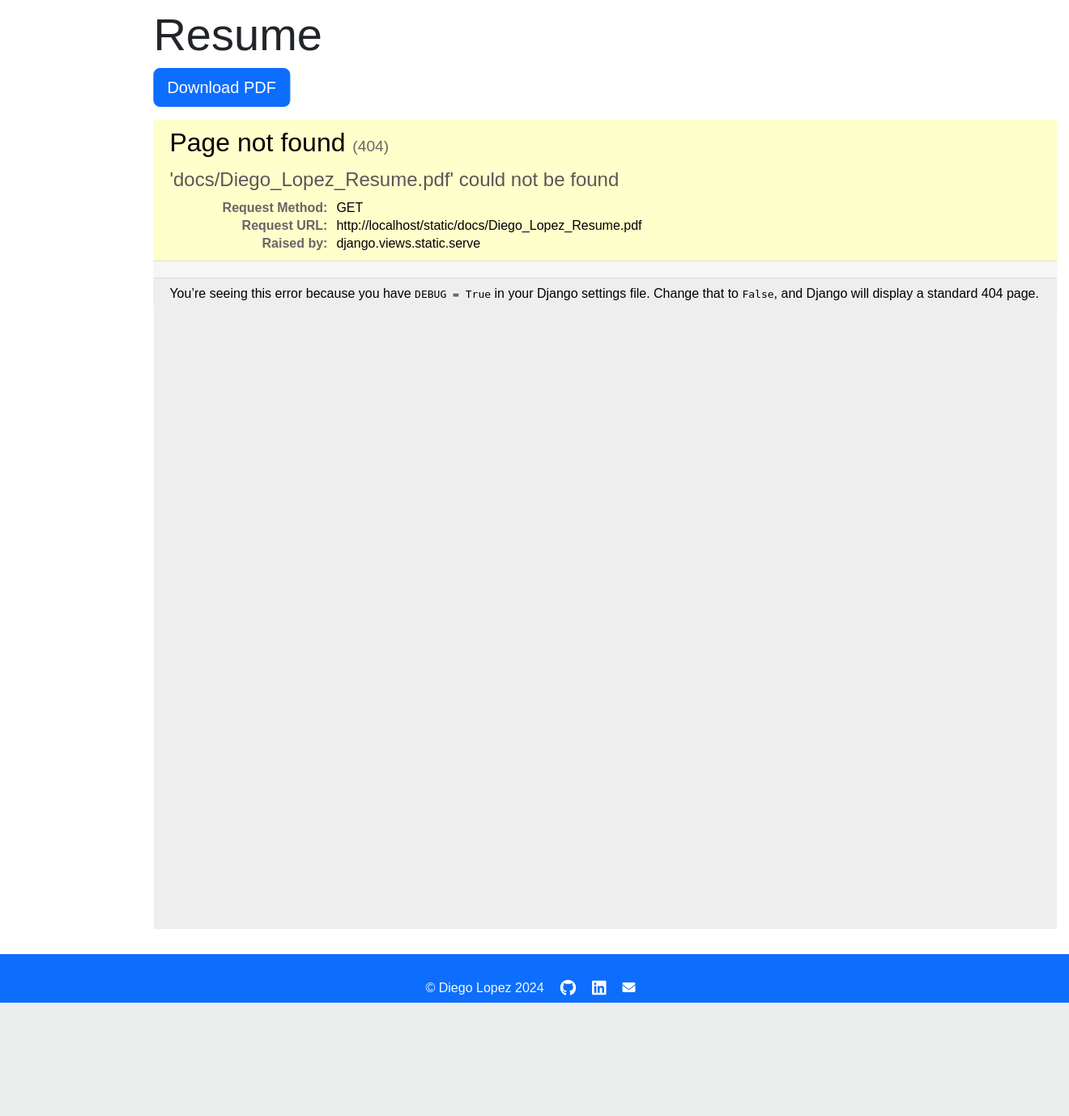
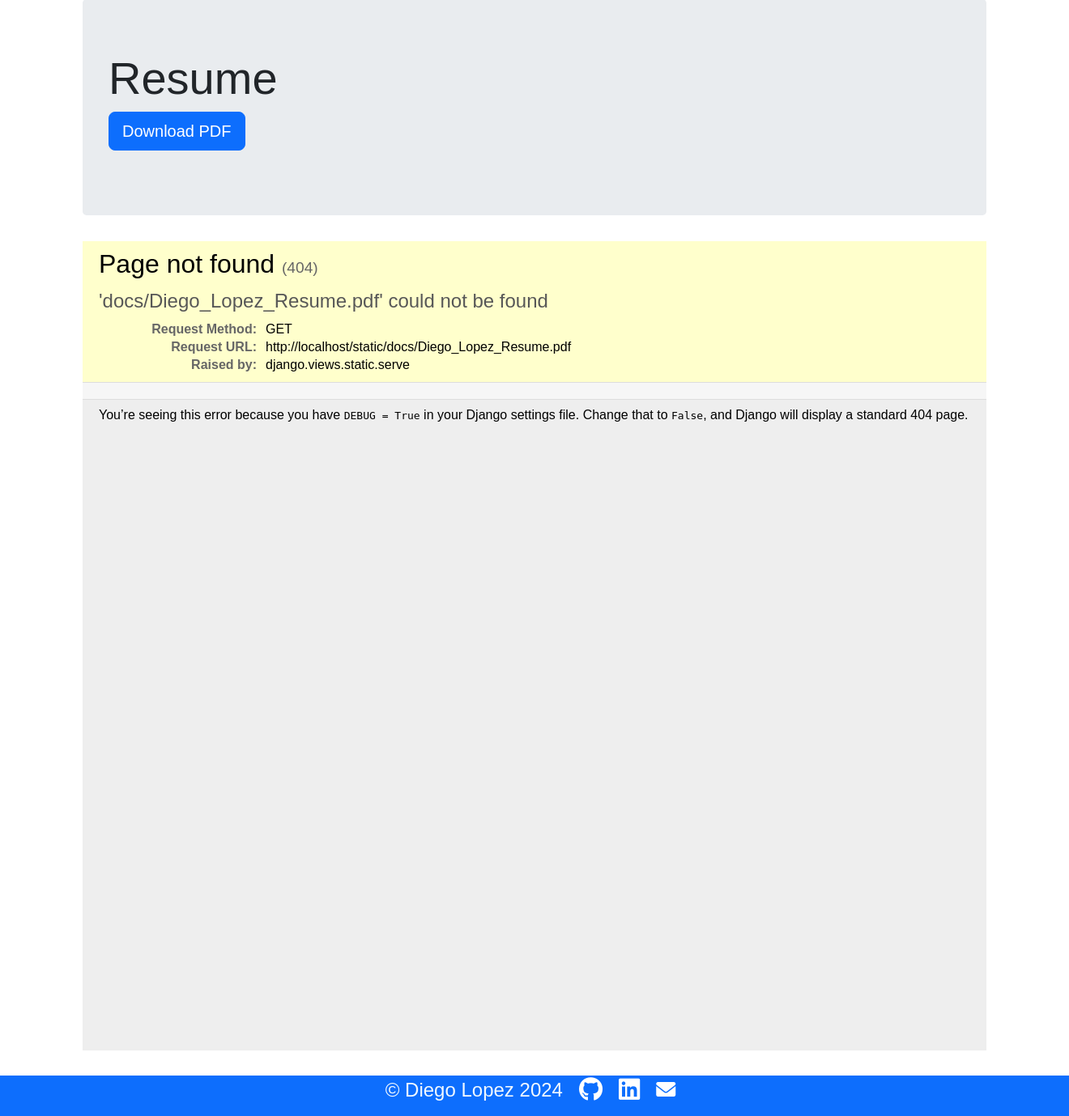
Before and after one commit to DiegoLHendrix/diego-portfolio, a Django app: page /resume/ in a window 1320 px wide. Shown: the part 56-1435 px from the top of the page at 81% size. Before the commit the page ends 1295 px from the top, so only its background shows below. Run offline with Django 5.2, Linux system fonts and the light colour scheme; some libraries are stand-ins or nearby versions.

Commit message:
Format cleaning

```diff
--- a/pages/static/portfoliov2/resume.css
+++ /dev/null
@@ -1,21 +0,0 @@
-* {
-    margin: 0;
-    padding: 0;
-    box-sizing: border-box;
-    font-family: Poppins, sans-serif;
-    scroll-behavior: smooth;
-}
-
-body {
-    overflow: auto;
-}
-
-/* Center header and button */
-.jumbotron {
-    transform: translate(15%);
-}
-
-/* Center pdf */
-iframe {
-    transform: translate(15%);
-}
--- a/pages/static/portfoliov2/site.css
+++ b/pages/static/portfoliov2/site.css
@@ -1,12 +1,27 @@
+* {
+    margin: 0;
+    padding: 0;
+    box-sizing: border-box;
+    font-family: Poppins, sans-serif;
+    scroll-behavior: smooth;
+}
+
+body {
+    overflow-y: auto;
+    /* overflow-x: hidden; */
+}
+
+h1 {
+    font-size: 50px;
+}
+
 .container {
-    margin-left: 10px;
-    margin-top:65px;
+    margin-top: 55px;
     min-height: 100vh;
 }
 
 footer {
-    padding: 30px 0;
-    font-size: 1rem;
+    font-size: 1.5rem;
     height: 50px;
     color: aliceblue;
 }
--- a/pages/templates/base/base.html
+++ b/pages/templates/base/base.html
@@ -2,14 +2,22 @@
 <html lang="en">
   <head>
     <meta charset="UTF-8">
-    <meta name="viewport" content="width=device-width, initial-scale=1.0">
+    <meta name="viewport" content="width=device-width, initial-scale=1, shrink-to-fit=no">
     <title>{% block title %}Diego Lopez Portfolio{% endblock %}</title>
     <!-- Optionally include Bootstrap CSS -->
-    <link href="https://cdn.jsdelivr.net/npm/bootstrap@5.3.3/dist/css/bootstrap.min.css" rel="stylesheet">
+    {% load static %}
     <!-- FontAwesome for GitHub icon -->
     <link href="https://cdnjs.cloudflare.com/ajax/libs/font-awesome/6.0.0-beta3/css/all.min.css" rel="stylesheet">
-    {% load static %}
     <link rel="stylesheet" href="{% static 'portfoliov2/site.css' %}" />
+
+    <!-- Include Bootstrap CSS -->
+    <link rel="stylesheet" href="https://stackpath.bootstrapcdn.com/bootstrap/4.5.2/css/bootstrap.min.css">
+    <link href="https://cdn.jsdelivr.net/npm/bootstrap@5.3.3/dist/css/bootstrap.min.css" rel="stylesheet">
+
+    <!-- Include jQuery, Popper.js, and Bootstrap JS -->
+    <script src="https://code.jquery.com/jquery-3.5.1.slim.min.js"></script>
+    <script src="https://cdn.jsdelivr.net/npm/@popperjs/core@2.9.2/dist/umd/popper.min.js"></script>
+    <script src="https://stackpath.bootstrapcdn.com/bootstrap/4.5.2/js/bootstrap.min.js"></script>
     {% block extrahead %}{% endblock extrahead %}
   </head>
   <body>
--- a/pages/templates/contact/contact.html
+++ b/pages/templates/contact/contact.html
@@ -9,7 +9,7 @@
 
 {% block content %}
 
-<h1>Contact Me<span class="badge badge-primary">New</span></h1>
+<h1>Contact Me</h1>
 
 <form id="fs-frm" name="simple-contact-form" accept-charset="utf-8" action="https://formspree.io/f/{{ form_id }}" method="post">
 <fieldset id="fs-frm-inputs">
--- a/pages/templates/projects/evt.html
+++ b/pages/templates/projects/evt.html
@@ -10,10 +10,9 @@
 {% block content %}
 
 <div class="evt">
-  <h2>RIT Electric Vehicle Team | Firmware Team | 09/2023 - Present <span class="badge badge-secondary">New</span></h2>
+  <h2>RIT Electric Vehicle Team | Firmware Team | 09/2023 - Present</h2>
   <a href="https://github.com/RIT-EVT/EVT-core/blob/main/samples/rtos/threadx-demo/main.cpp" class="btn btn-primary" target="_blank">GitHub Repo</a>
   <a href="/lvss"pageId"%3A"jGngGYrcRXXs4YjXfpA_"%7D" class="btn btn-primary">LVSS Page</a>
-
 </div>
 
 {% endblock content %}
```
Also changed, not shown: pages/static/portfoliov2/landing.css (deleted, +0 -16 lines), pages/static/portfoliov2/lvss.css (+0 -12 lines).
